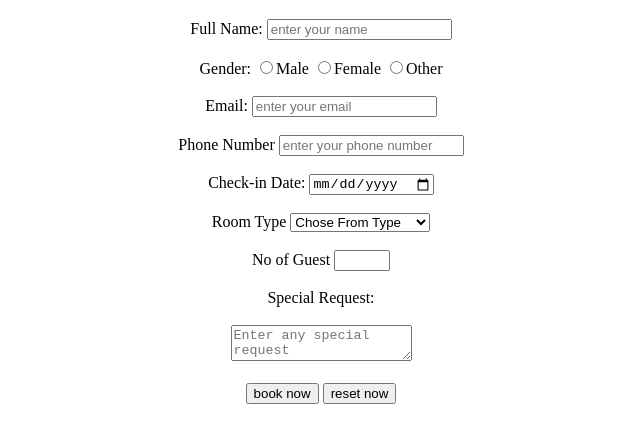
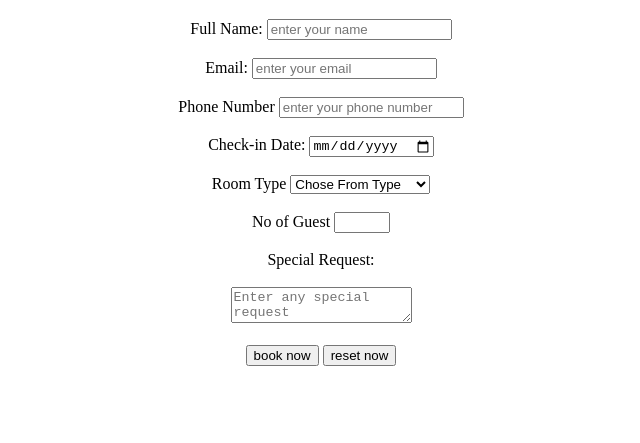
Before and after one commit to yugkarnwal11/freecodecamp1, a plain HTML site: page index4.html in a window 1280 px wide. Shown: the part 61-504 px from the top of the page, without its empty margins (319-959 px from the left). Drawn offline with Linux system fonts and the light colour scheme.

Commit message:
fourth commit
Removed gender selection inputs from the form.

```diff
--- a/index4.html
+++ b/index4.html
@@ -10,11 +10,6 @@
     <form>
         <label for= "name">Full Name:</lebel>
         <input type="text" id="Name" placeholder="enter your name">
-        <br><br>
-        <label for="gender">Gender:</label>
-        <input type="radio" id="male" name="gender" value="male">Male
-        <input type="radio" id="female" name="gender" value="female">Female
-        <input type="radio" id="other" name="gender" value="other">Other
         <br><br>
 
 <label for= "email">Email:</lebel>
```
